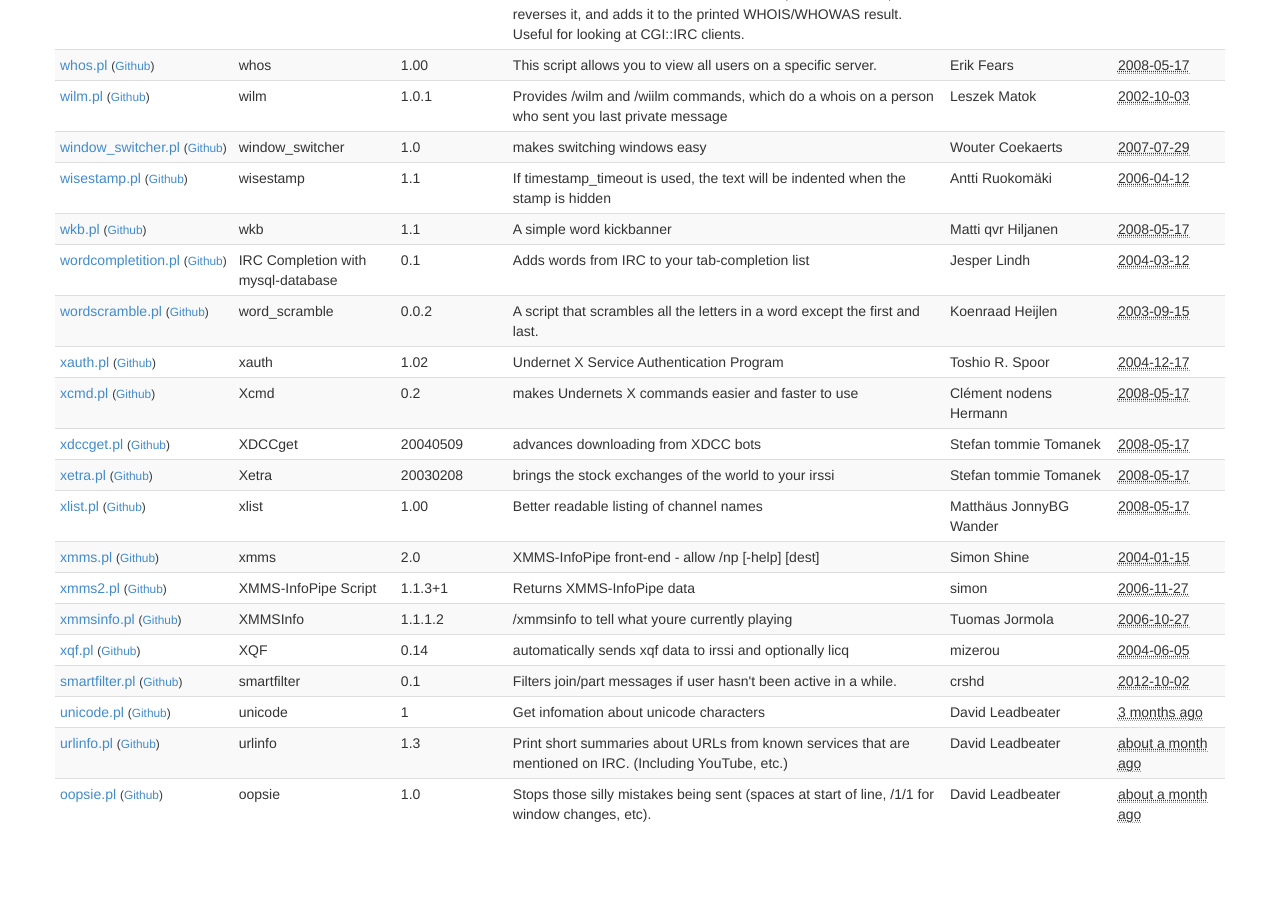
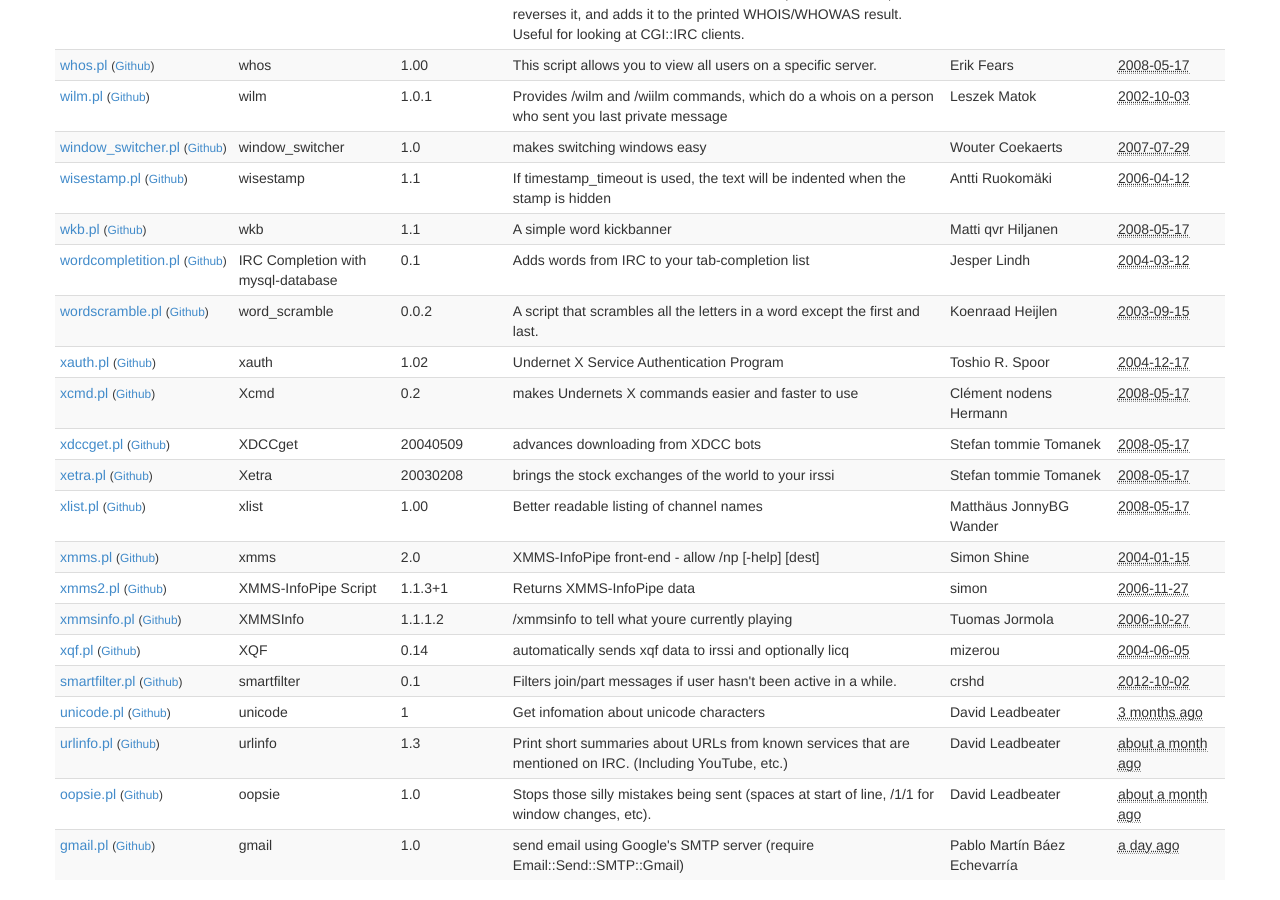
Before and after one commit to irssi/scripts.irssi.org, a Jekyll site: the page built from index.html, in a window 1280 px wide and 900 px high, scrolled down 17653 px. Built offline with Jekyll 4.4.1, drawn with Linux system fonts in a browser that asks for light colours; before the commit the page ends 18502 px from its top, so only the background shows below that.

Commit message:
Add gmail.pl

```diff
--- a/_data/scripts.yaml
+++ b/_data/scripts.yaml
@@ -4238,3 +4238,12 @@
   license: "WTFPL"
   name: "oopsie"
   version: "1.0"
+
+- authors: "Pablo Martín Báez Echevarría"
+  contact: "pab_24n@outlook.com"
+  description: "send email using Google's SMTP server (require Email::Send::SMTP::Gmail)"
+  filename: "gmail.pl"
+  modified: "2014-09-23"
+  license: "public domain"
+  name: "gmail"
+  version: "1.0"
```
Also changed, not shown: 1 other file.
